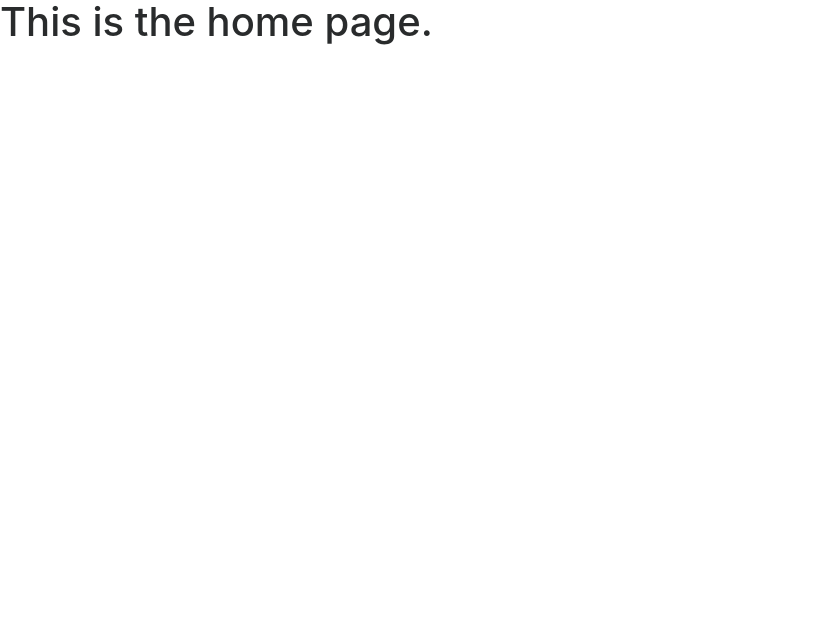
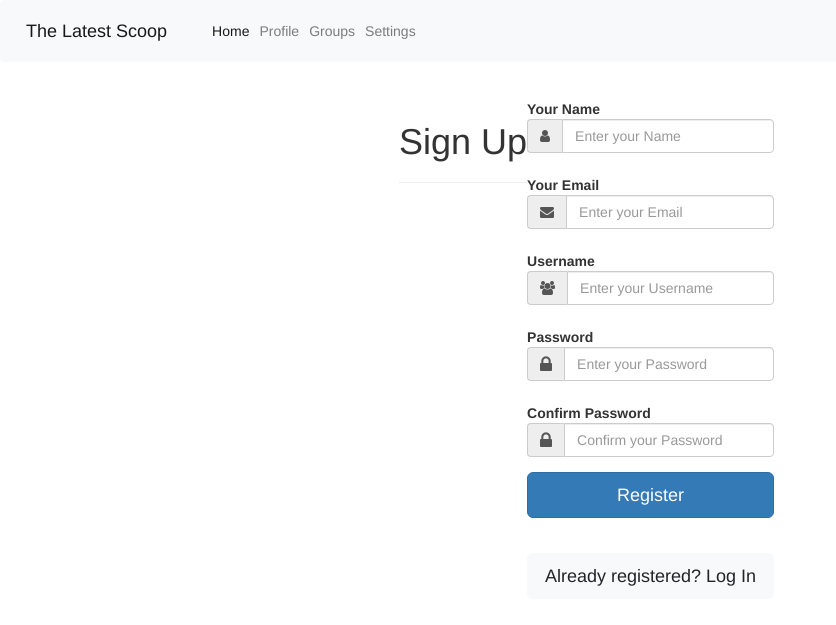
Before and after one commit to sykog/final, a PHP site: page /pages/home.php in a window 1280 px wide. Shown: the top 625 px of the page, without its empty margins (0-836 px from the left). Run offline with PHP 8.4, Linux system fonts and the light colour scheme; some libraries are stand-ins or nearby versions.

Commit message:
Home page register form

```diff
--- a/pages/home.php
+++ b/pages/home.php
@@ -1,11 +1,102 @@
 <!DOCTYPE html>
-<html>
+<html lang="en">
 <head>
+    <meta name="viewport" content="width=device-width, initial-scale=1">
+    <link rel="stylesheet" type="text/css" href="assets/css/bootstrap.css">
+
+    <!-- Website CSS style -->
+    <link rel="stylesheet" type="text/css" href="assets/css/main.css">
+    <link href="//maxcdn.bootstrapcdn.com/bootstrap/3.3.0/css/bootstrap.min.css" rel="stylesheet" id="bootstrap-css">
+    <script src="//maxcdn.bootstrapcdn.com/bootstrap/3.3.0/js/bootstrap.min.js"></script>
+    <script src="//code.jquery.com/jquery-1.11.1.min.js"></script>
+    <!-- Website Font style -->
+    <link rel="stylesheet" href="https://maxcdn.bootstrapcdn.com/font-awesome/4.6.1/css/font-awesome.min.css">
+
+    <!-- Google Fonts -->
+    <link href='https://fonts.googleapis.com/css?family=Passion+One' rel='stylesheet' type='text/css'>
+    <link href='https://fonts.googleapis.com/css?family=Oxygen' rel='stylesheet' type='text/css'>
+
+    <link rel="stylesheet" href="../final/styles/home-styles.css">
+
     <title>Home</title>
-    <link rel="stylesheet" href="https://maxcdn.bootstrapcdn.com/bootstrap/4.0.0-beta.3/css/bootstrap.min.css" integrity="sha384-Zug+QiDoJOrZ5t4lssLdxGhVrurbmBWopoEl+M6BdEfwnCJZtKxi1KgxUyJq13dy" crossorigin="anonymous">
 </head>
 <body>
-<!--Include navbar here when working-->
-    <h1>This is the home page.</h1>
+
+<?php include('../final/includes/navbar.html'); ?>
+
+<div class="container">
+    <div class="row main">
+        <div class="panel-heading">
+            <div class="panel-title text-center">
+                <h1 class="title">Sign Up</h1>
+                <hr />
+            </div>
+        </div>
+        <div class="main-login main-center">
+            <form class="form-horizontal" method="post" action="#">
+
+                <div class="form-group">
+                    <label for="name" class="cols-sm-2 control-label">Your Name</label>
+                    <div class="cols-sm-10">
+                        <div class="input-group">
+                            <span class="input-group-addon"><i class="fa fa-user fa" aria-hidden="true"></i></span>
+                            <input type="text" class="form-control" name="name" id="name"  placeholder="Enter your Name"/>
+                        </div>
+                    </div>
+                </div>
+
+                <div class="form-group">
+                    <label for="email" class="cols-sm-2 control-label">Your Email</label>
+                    <div class="cols-sm-10">
+                        <div class="input-group">
+                            <span class="input-group-addon"><i class="fa fa-envelope fa" aria-hidden="true"></i></span>
+                            <input type="text" class="form-control" name="email" id="email"  placeholder="Enter your Email"/>
+                        </div>
+                    </div>
+                </div>
+
+                <div class="form-group">
+                    <label for="username" class="cols-sm-2 control-label">Username</label>
+                    <div class="cols-sm-10">
+                        <div class="input-group">
+                            <span class="input-group-addon"><i class="fa fa-users fa" aria-hidden="true"></i></span>
+                            <input type="text" class="form-control" name="username" id="username"  placeholder="Enter your Username"/>
+                        </div>
+                    </div>
+                </div>
+
+                <div class="form-group">
+                    <label for="password" class="cols-sm-2 control-label">Password</label>
+                    <div class="cols-sm-10">
+                        <div class="input-group">
+                            <span class="input-group-addon"><i class="fa fa-lock fa-lg" aria-hidden="true"></i></span>
+                            <input type="password" class="form-control" name="password" id="password"  placeholder="Enter your Password"/>
+                        </div>
+                    </div>
+                </div>
+
+                <div class="form-group">
+                    <label for="confirm" class="cols-sm-2 control-label">Confirm Password</label>
+                    <div class="cols-sm-10">
+                        <div class="input-group">
+                            <span class="input-group-addon"><i class="fa fa-lock fa-lg" aria-hidden="true"></i></span>
+                            <input type="password" class="form-control" name="confirm" id="confirm"  placeholder="Confirm your Password"/>
+                        </div>
+                    </div>
+                </div>
+
+                <div class="form-group ">
+                    <button type="button" class="btn btn-primary btn-lg btn-block login-button">Register</button>
+                </div>
+                <br>
+                <div class="form-group ">
+                    <button type="button" class="btn btn-light btn-lg btn-block login-button">Already registered? Log In</button>
+                </div>
+            </form>
+        </div>
+    </div>
+</div>
+
+<script type="text/javascript" src="assets/js/bootstrap.js"></script>
 </body>
 </html>
--- /dev/null
+++ b/styles/home-styles.css
@@ -0,0 +1,6 @@
+.container {
+    margin-top: 30px;
+    margin-left: auto;
+    margin-right: auto;
+    width: 40%;
+}
```
